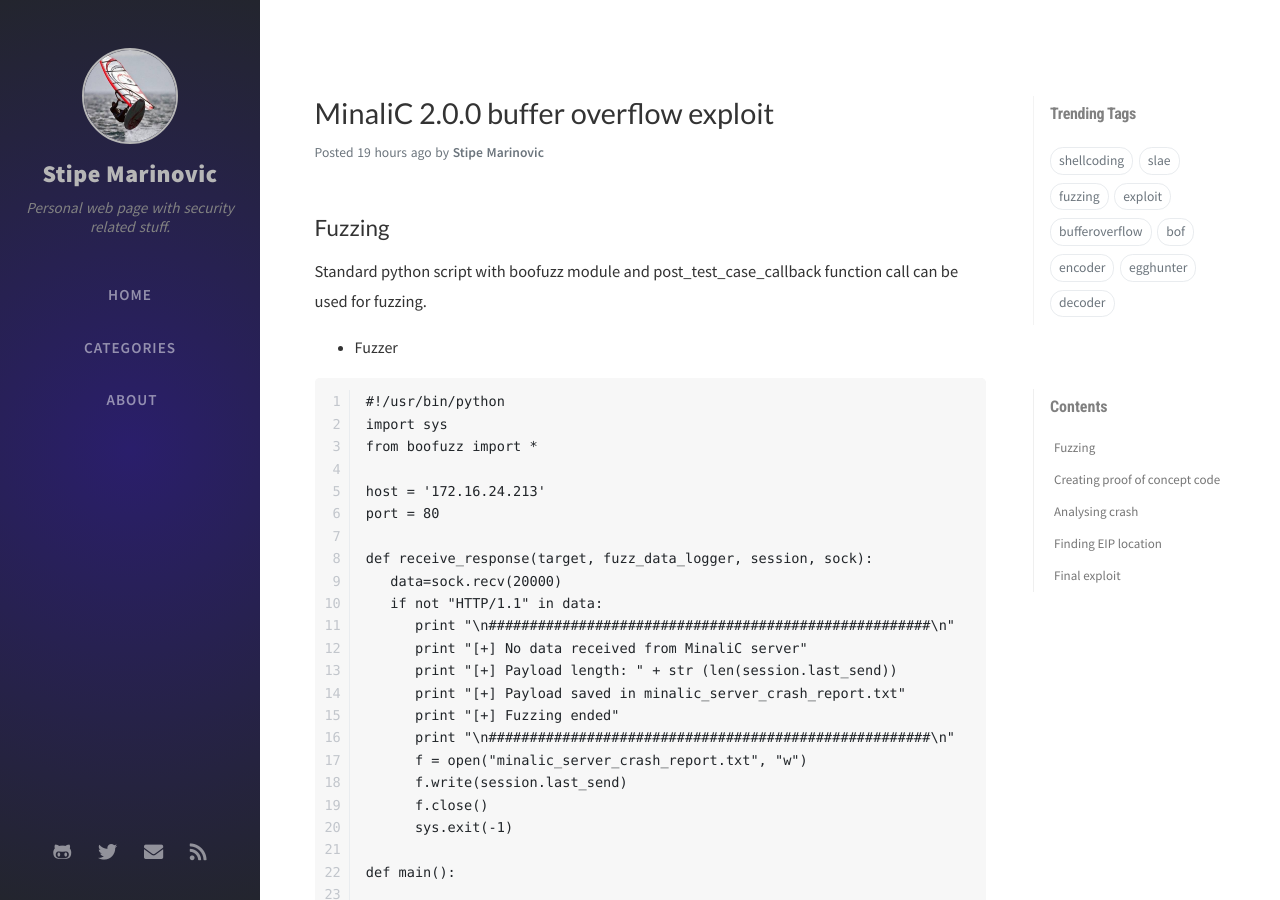
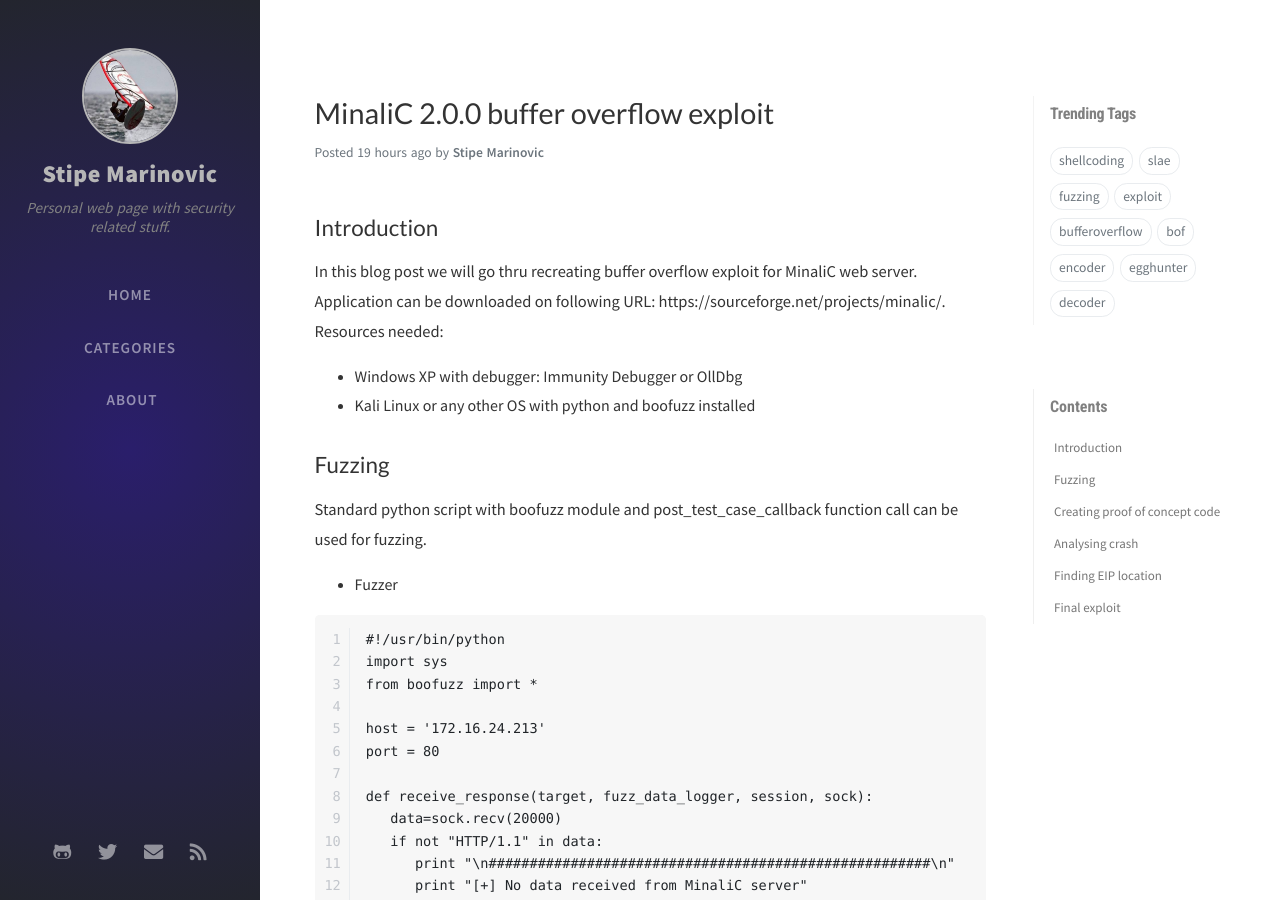
Before and after one commit to smarinovic/smarinovic.github.io, a Jekyll site: the page built from _posts/2020-07-15-MinaliC-web-server-BoF.md, in a window 1280 px wide and 900 px high. Built offline with Jekyll 4.4.1, drawn with Linux system fonts in a browser that asks for light colours; nearby versions of some CDN libraries; comment, search, counter and statistics services are not loaded.

Commit message:
Update 2020-07-15-MinaliC-web-server-BoF.md

```diff
--- a/_posts/2020-07-15-MinaliC-web-server-BoF.md
+++ b/_posts/2020-07-15-MinaliC-web-server-BoF.md
@@ -6,6 +6,13 @@ categories: [Blogging, Tutorial, Exploit]
 tags: [fuzzing, shellcoding, exploit, bufferoverflow, bof]
 toc: true
 ---
+
+## Introduction ##
+
+In this blog post we will go thru recreating buffer overflow exploit for MinaliC web server. Application can be downloaded on following URL: https://sourceforge.net/projects/minalic/.
+Resources needed:
+* Windows XP with debugger: Immunity Debugger or OllDbg
+* Kali Linux or any other OS with python and boofuzz installed
 
 ## Fuzzing ##
 
```
